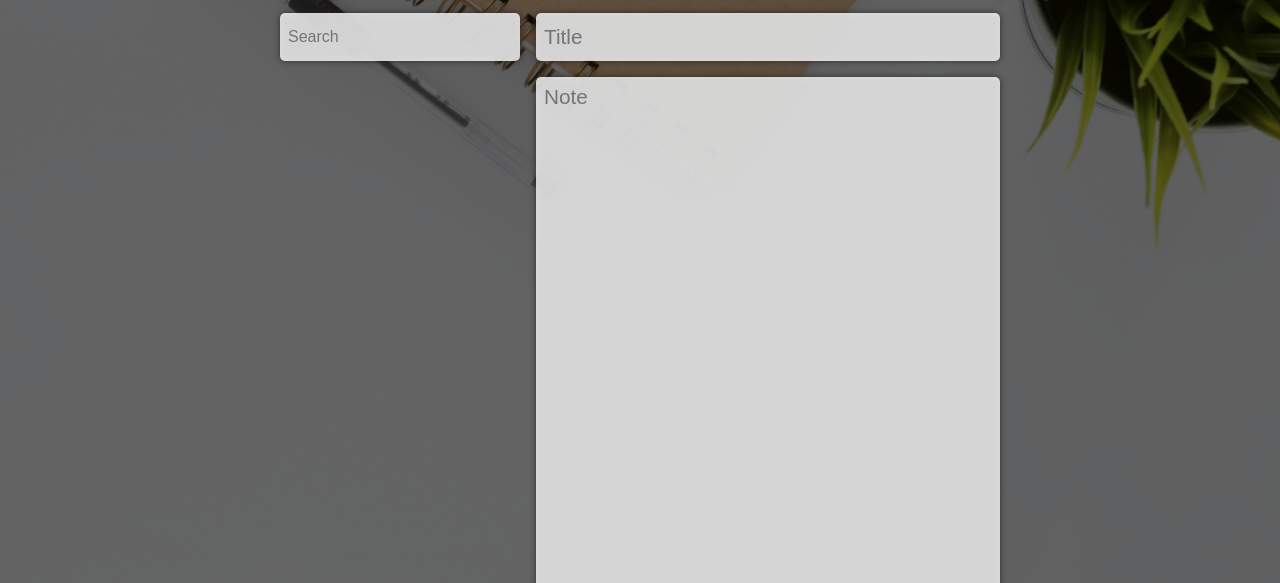
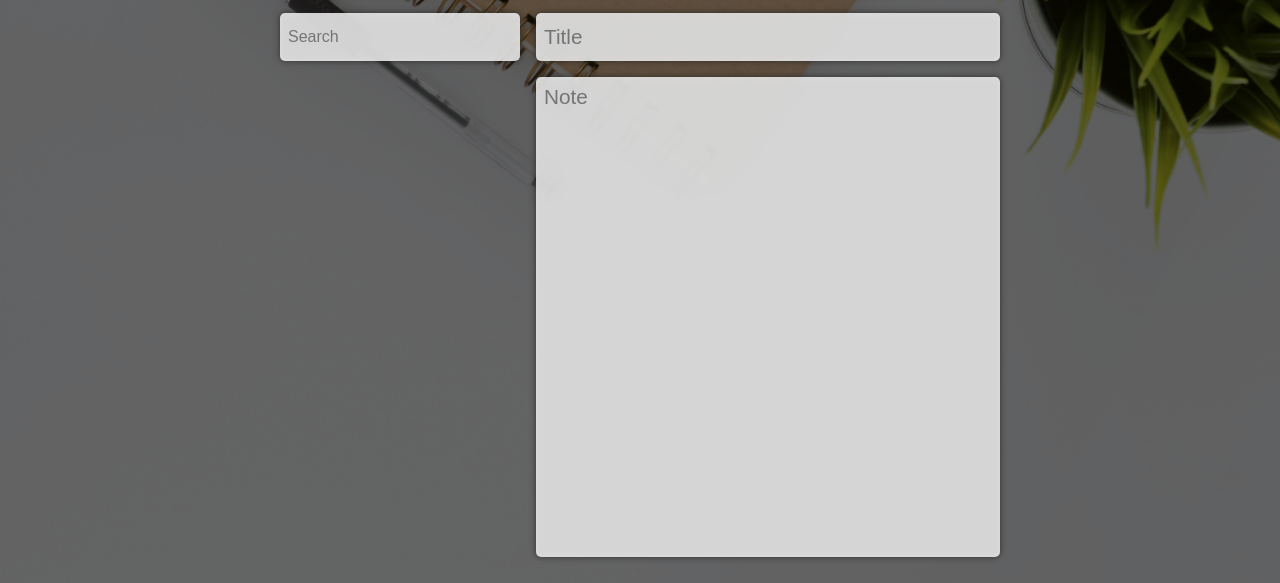
Before and after one commit to fpelletier-gh/note-app, a Gatsby site: page / in a window 1280 px wide. Both pictures are taken after a click on the button "Welcome". Shown: the part 115-698 px from the top of the page. Built offline with nearby package versions, Linux system fonts and the light colour scheme; Gatsby itself is replaced by a stand-in of ours.

Commit message:
change the height of the note section

```diff
--- a/src/components/note.scss
+++ b/src/components/note.scss
@@ -269,5 +269,9 @@
     .app-title {
       grid-area: title;
     }
+
+    .note {
+      height: 60vh;
+    }
   }
 }
```
